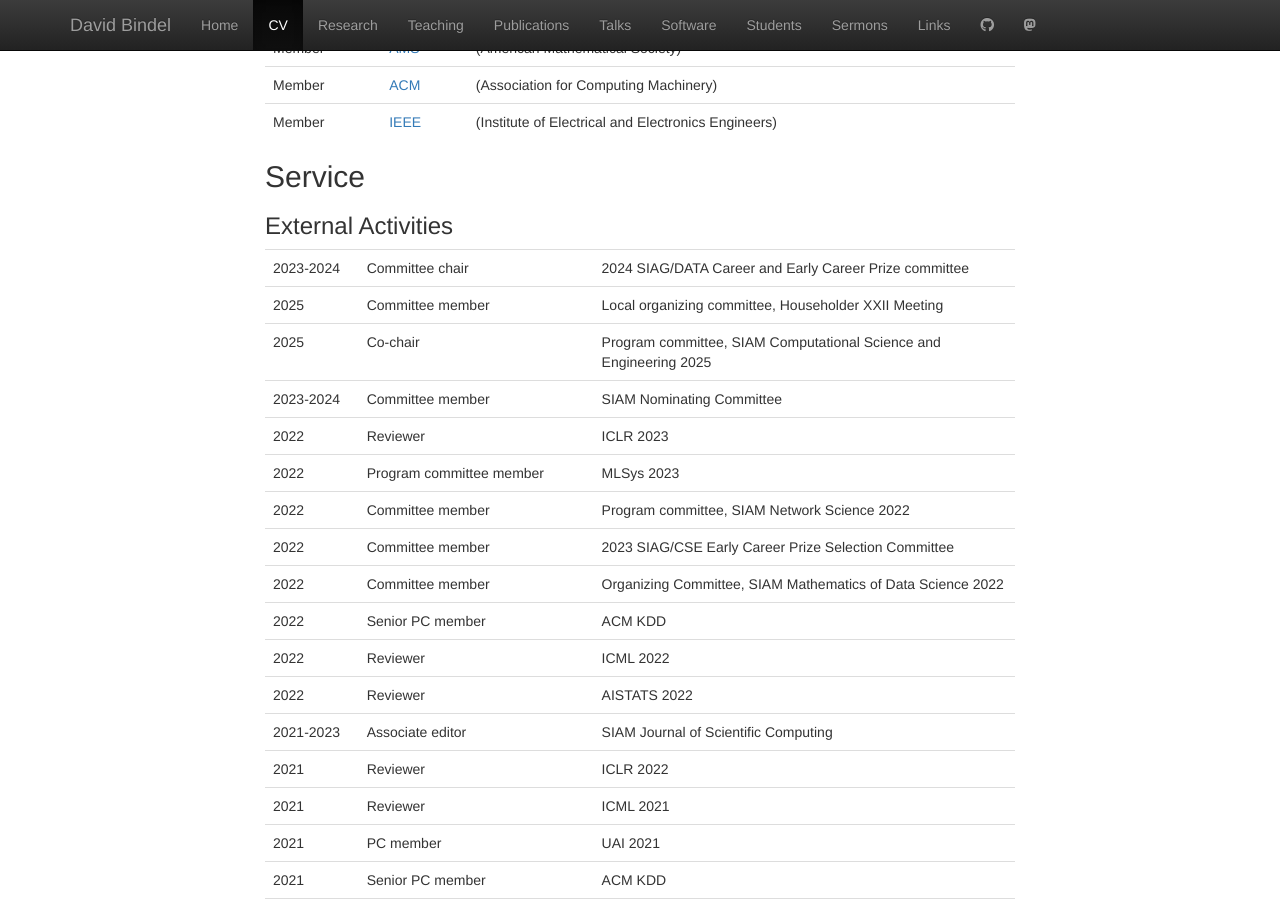
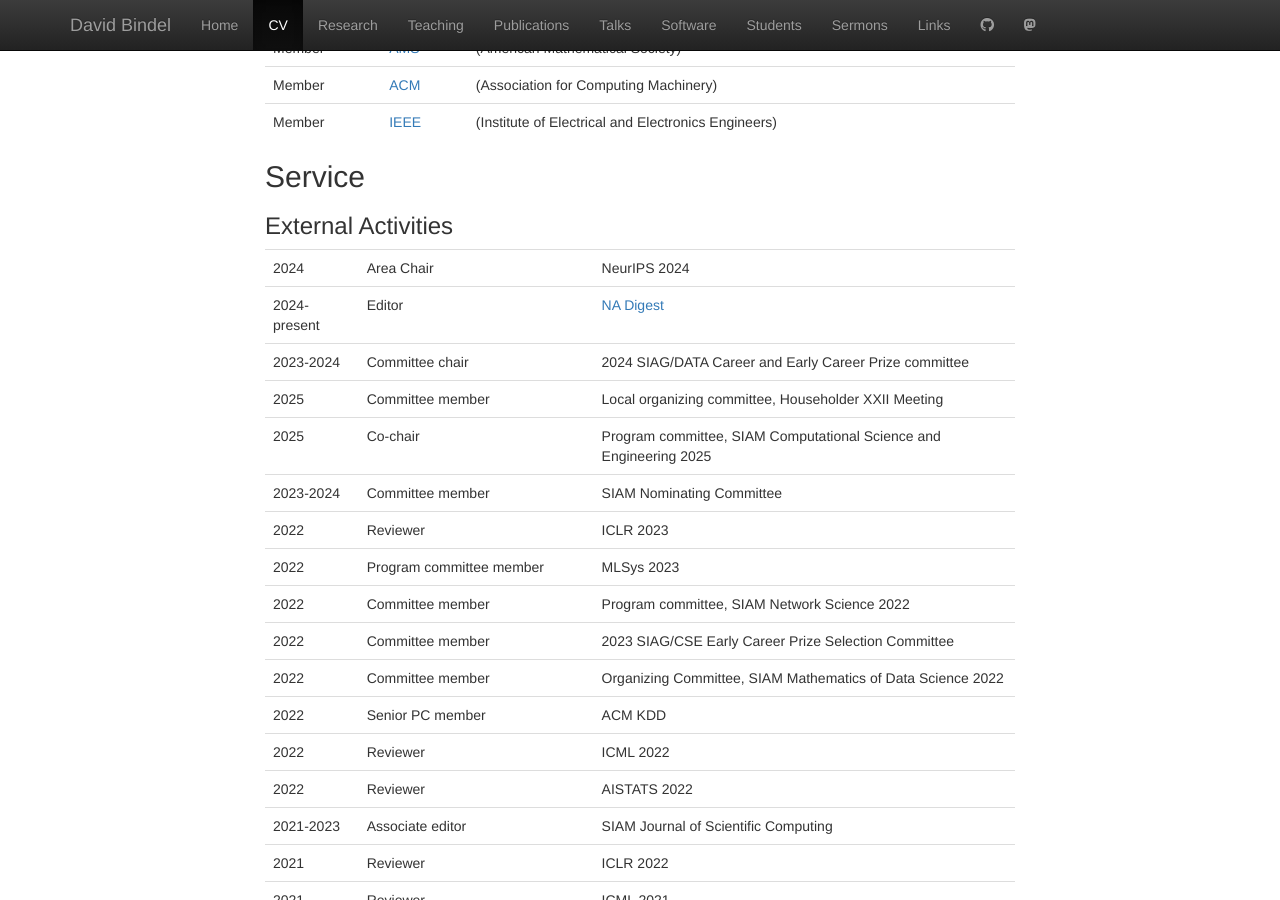
Before and after one commit to dbindel/cornell_web, a Jekyll site: the page built from vita.html, in a window 1280 px wide and 900 px high, scrolled down 19799 px. Built offline with Jekyll 4.4.1, drawn with Linux system fonts in a browser that asks for light colours; nearby versions of some CDN libraries.

Commit message:
Add NeurIPS, NA-Digest, ACSU

```diff
--- a/_data/service.yml
+++ b/_data/service.yml
@@ -1,3 +1,15 @@
+-
+  when: 2024
+  role: Area Chair
+  what: NeurIPS 2024
+  type: [external]
+-
+  when: 2024
+  until: present
+  role: Editor
+  what: NA Digest
+  url: https://na-digest.coecis.cornell.edu/
+  type: [external]
 -
   when: 2023
   until: 2024
```
